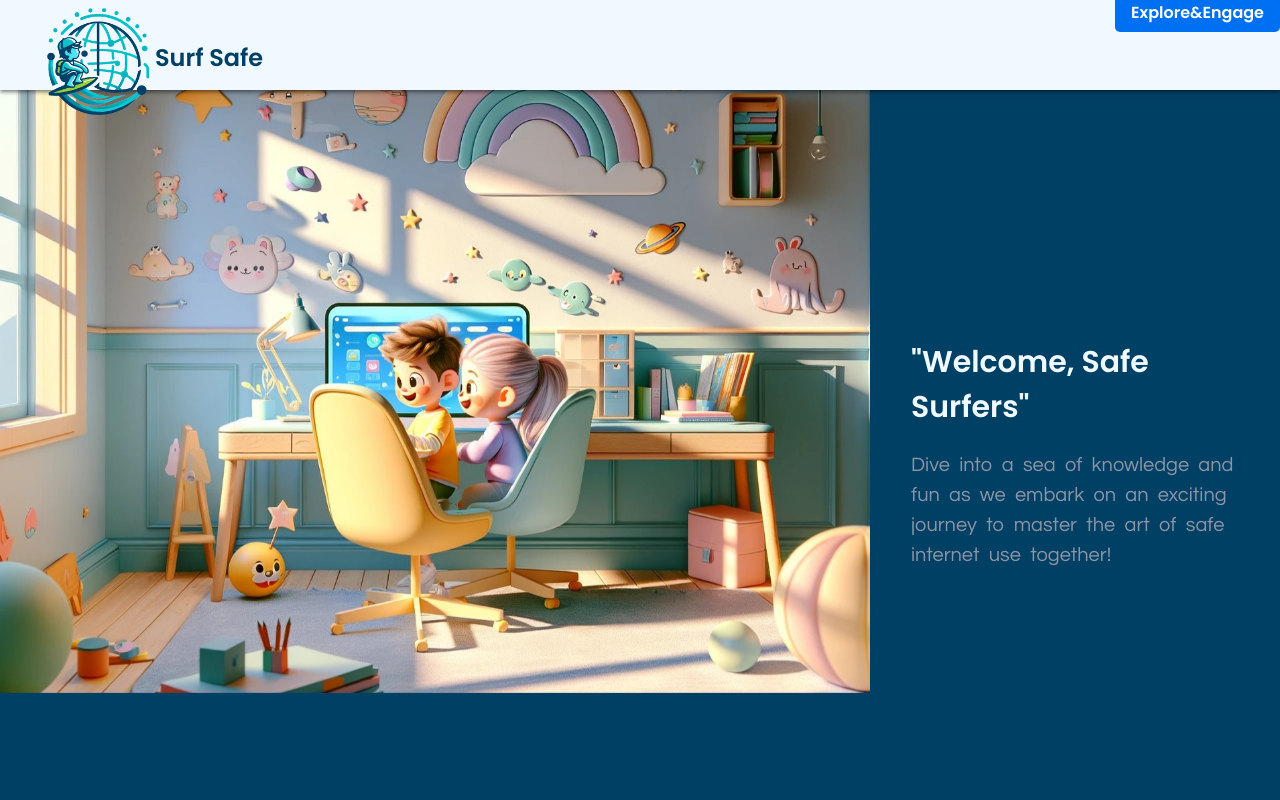
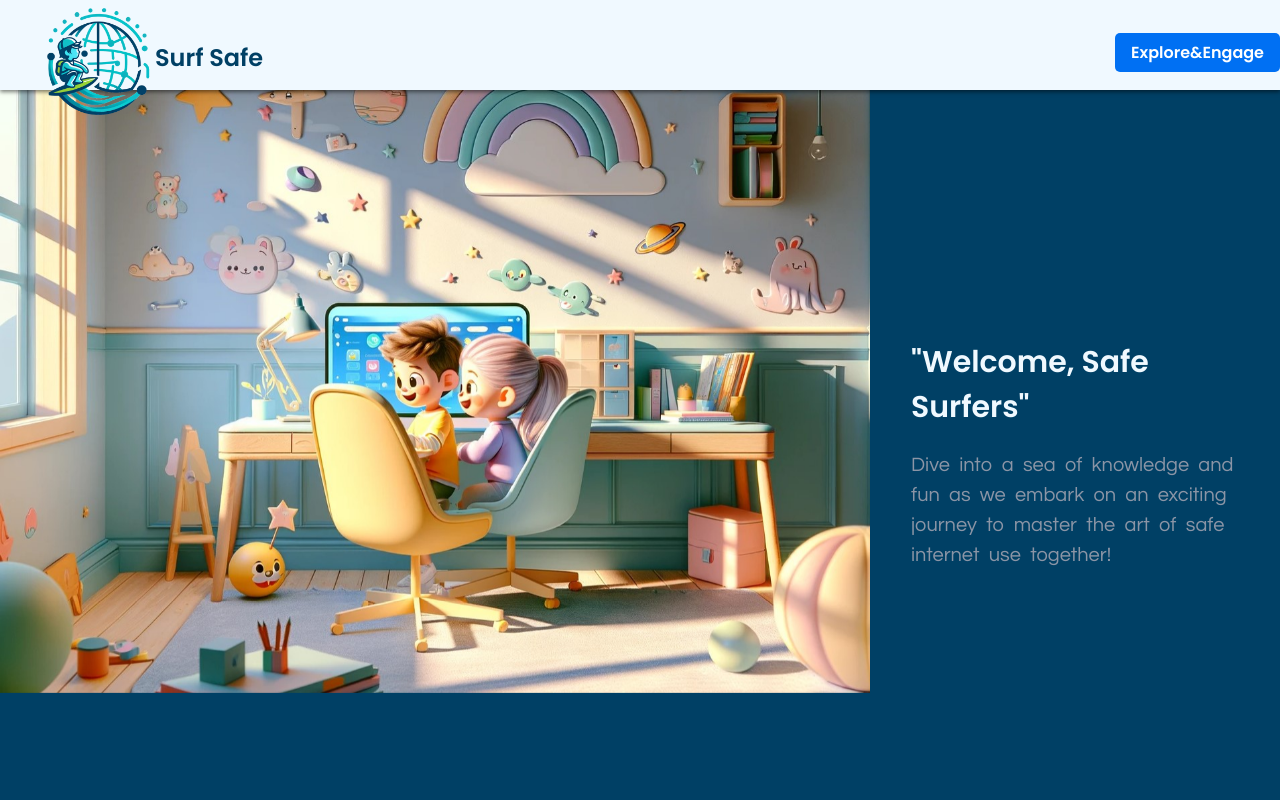
Before and after one commit to natalienakkk/SurfSafe, a Next.js app: page / in a window 1280 px wide. Shown: the top 800 px of the page. Built offline with nearby package versions, Linux system fonts and the light colour scheme.

Commit message:
fixed the place of the explore and engage button

```diff
--- a/styles/globals.css
+++ b/styles/globals.css
@@ -80,21 +80,17 @@ footer {
   white-space: nowrap;
 }
 
-.navbar .linkNav {
+ .linkNav {
   text-decoration: none;
   color: white;
   background-color: #0070f3;
   padding: 0.5rem 1rem;
   cursor: pointer;
   border-radius: 5px;
-  padding-top: 20px;
   text-decoration: none;
 }
 
-
-.menu a {
-  color: #fff; /* Customize your menu item color */
-  text-decoration: none;
-  margin-left: 20px;
-
+.menu{
+  padding-top: 20px;
+  margin-top: 20px;
 }
```
